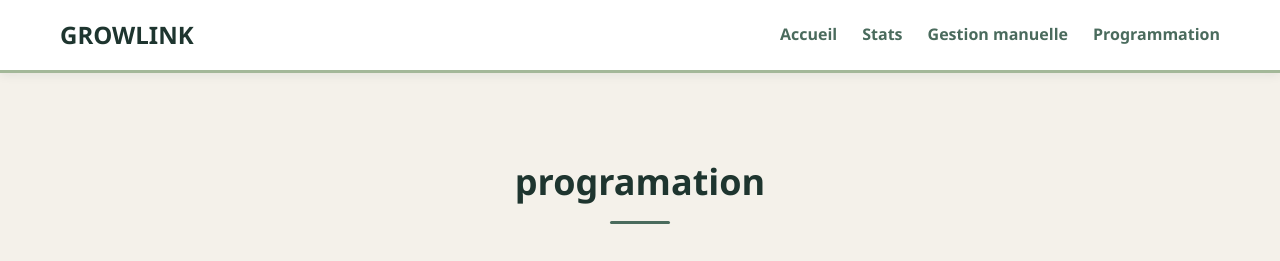
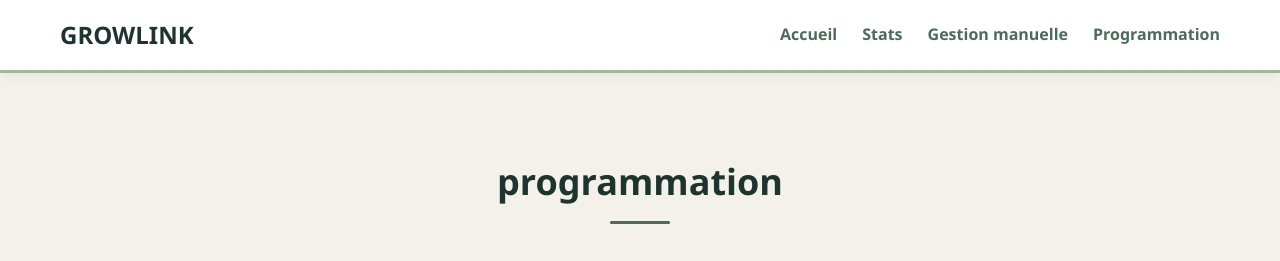
Before and after one commit to anthonynovomendes-hash/projet-Sin, a plain HTML site: page Programmation.html in a window 1280 px wide. Shown: the top 261 px of the page. Drawn offline with Linux system fonts and the light colour scheme.

Commit message:
Update Programmation.html

```diff
--- a/Programmation.html
+++ b/Programmation.html
@@ -24,7 +24,7 @@
 
     <section class="services">
         <div class="container">
-            <h2>programation</h2>
+            <h2>programmation</h2>
             <p>Crées vos programmes personaliser</p>
         </div>
     </section>
```
